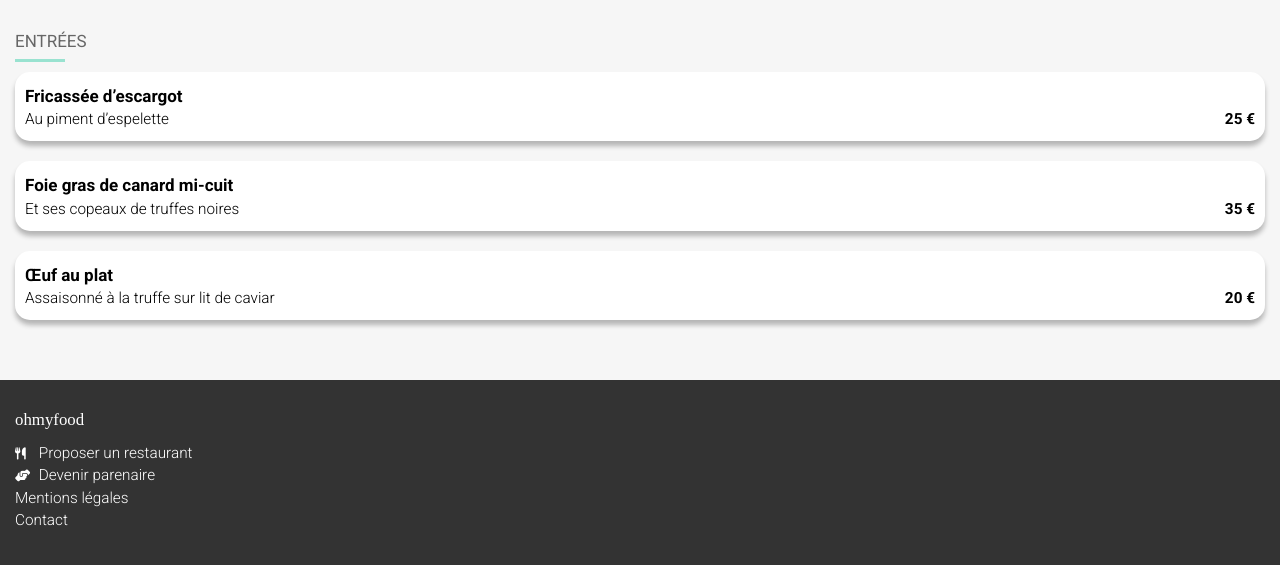
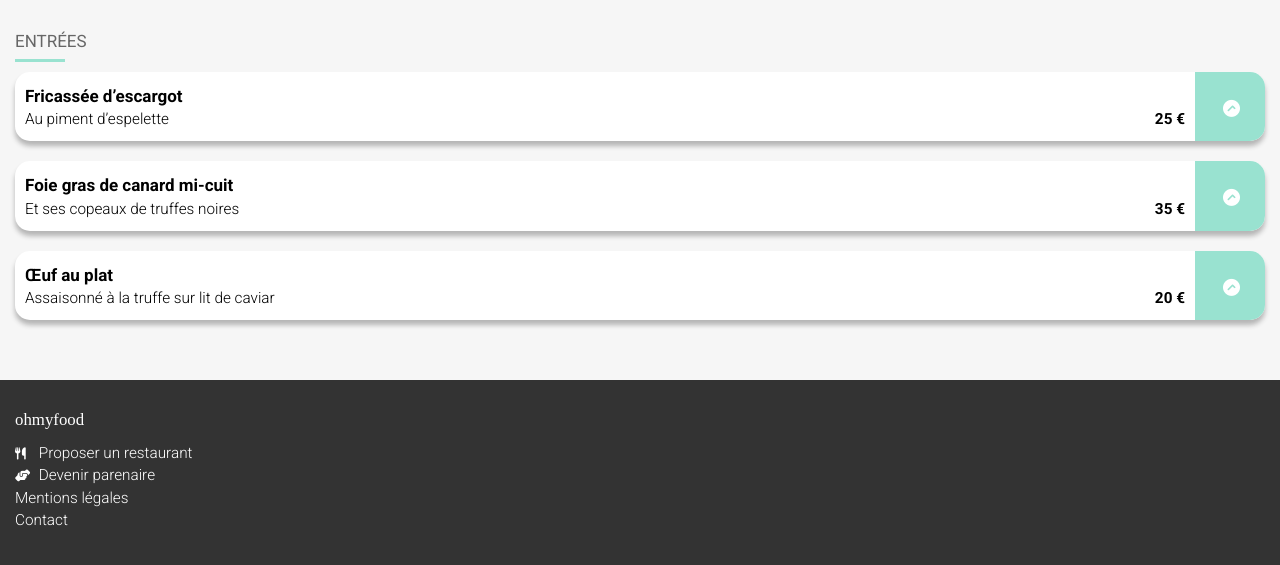
Before and after one commit to Tom-Pich/ohmyfood, a plain HTML site: page palette-du-gout.html in a window 1280 px wide. Shown: the part 1047-1612 px from the top of the page. Drawn offline with Linux system fonts and the light colour scheme; a web font is replaced by a local one.

Commit message:
animation selection plat – problème d’overflow

```diff
--- a/palette-du-gout.html
+++ b/palette-du-gout.html
@@ -26,25 +26,34 @@
         <div class="menu__icon far fa-heart"></div>
         <h3>ENTRÉES</h3>
         <div class="card card-dish">
+            <div>
                 <h4>Fricassée d’escargot</h4>
                 <div class="card-dish__data">
                     <div>Au piment d’espelette</div>
                     <div class="price">25 €</div>
                 </div>
             </div>
+            <div class="fas fa-check-circle"></div>
+        </div>
         <div class="card card-dish">
+            <div>
                 <h4>Foie gras de canard mi-cuit</h4>
                 <div class="card-dish__data">
                     <div>Et ses copeaux de truffes noires</div>
                     <div class="price">35 €</div>
                 </div>
             </div>
+            <div class="fas fa-check-circle"></div>
+        </div>
         <div class="card card-dish">
+            <div>
                 <h4>Œuf au plat</h4>
                 <div class="card-dish__data">
                     <div>Assaisonné à la truffe sur lit de caviar</div>
                     <div class="price">20 €</div>
                 </div>
+            </div>
+            <div class="fas fa-check-circle"></div>
         </div>
     </section>
 
--- a/sass/main.scss
+++ b/sass/main.scss
@@ -189,19 +189,28 @@
 }
 
 .card-dish {
-    padding: 10px;
     background-color: white;
     border-radius: 15px;
+    display: flex;
+    overflow: hidden;
+
+    & > :first-child{
+        flex: 1;
+        padding: 10px;
+    }
+
     &__data {
         display: flex;
         justify-content: space-between;
         font-size: 90%;
+
         & > :first-child {
             font-weight: 300;
             overflow: hidden;
             text-overflow: ellipsis;
             height: 20px;
             white-space: nowrap;
+            flex: 1;
         }
     }
     .price {
@@ -209,4 +218,26 @@
         width: 35px;
         text-align: right;
     }
+    .fa-check-circle {
+        color: white;
+        background-color: $color3;
+        width: 70px;
+        transition: width 0.4s;
+        &::before {
+            display: inline-block;
+            position: relative;
+            top: 40%;
+            left: 40%;
+            transform: rotate(180deg);
+            transition: transform 0.35s 0.1s
+        }
+    }
+
+    &:hover .fa-check-circle {
+        width: 70px;
+
+        &::before {
+            transform: rotate(0);
+        }
+    }
 }
```
Also changed, not shown: css/style.css, 1 other file. Lines whose indentation alone changed are shown as unchanged.
